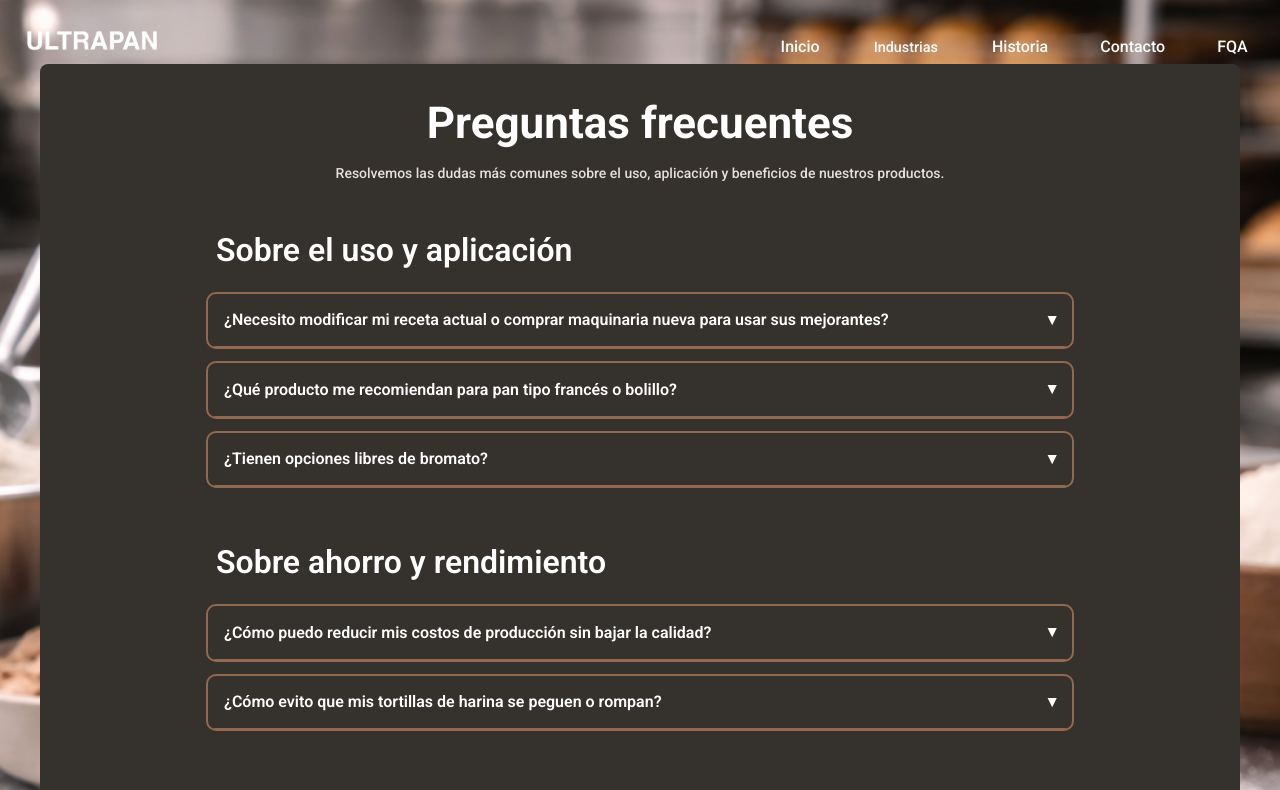
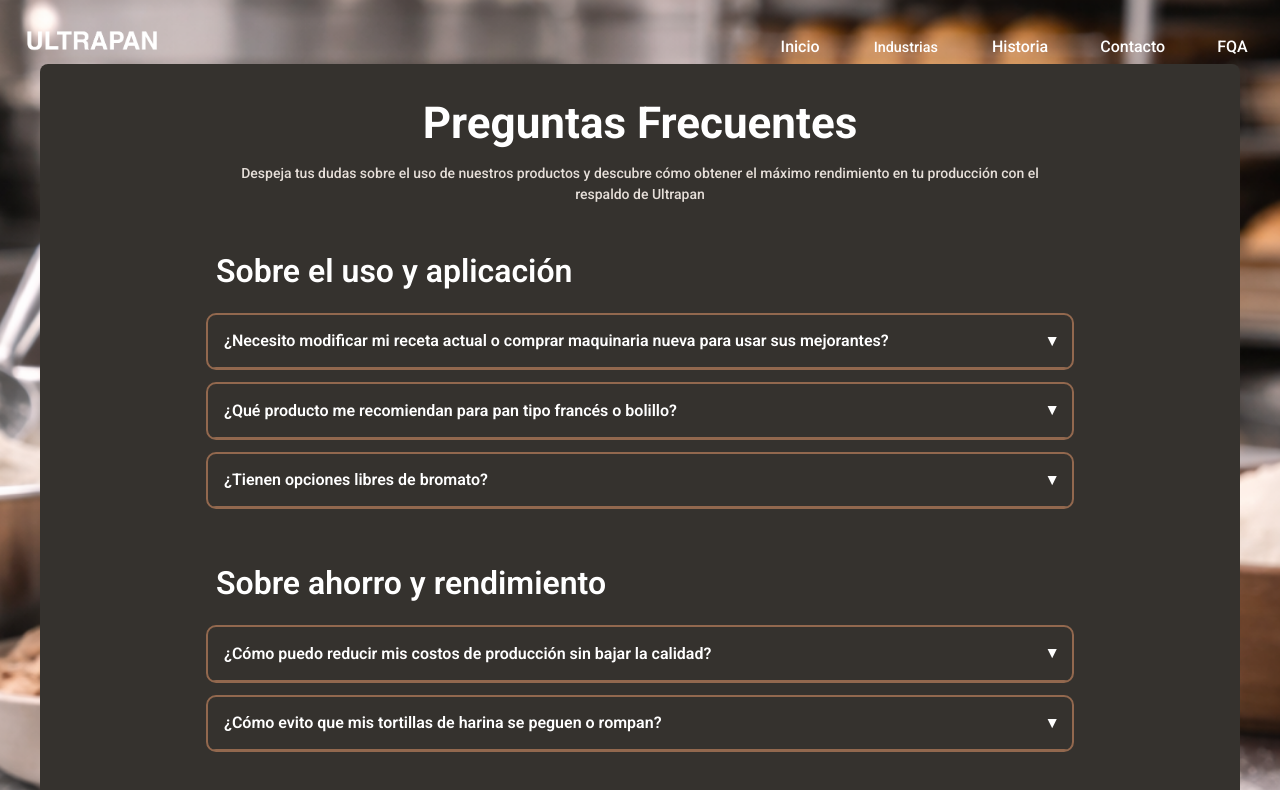
Before and after one commit to Dn96Wolf/ULTRAPAN_LANDING, a Next.js app: page /FAQ in a window 1280 px wide. Shown: the top 790 px of the page. Built offline with nearby package versions, Linux system fonts and the light colour scheme.

Commit message:
change copys and add space on main content

```diff
--- a/src/app/FAQ/page.tsx
+++ b/src/app/FAQ/page.tsx
@@ -1,6 +1,4 @@
-import { FAQ_SECTIONS } from "../../utils/constants";
-import Accordion from "@/components/ui/Accordion";
-import styles from "./faq.module.css";
+import FQAPage from "@/pages/Fqapage";
 
 export const metadata = {
   title: "Preguntas frecuentes | Ultrapan",
@@ -9,38 +7,5 @@ export const metadata = {
 };
 
 export default function Page() {
-
-  return (
-      <main className={styles.page}>
-    {/* Hero */}
-
-    <section className={styles.container}>
-     <section className={styles.hero}>
-      <h1>Preguntas frecuentes</h1>
-      <p>
-        Resolvemos las dudas más comunes sobre el uso, aplicación y beneficios
-        de nuestros productos.
-      </p>
-    </section>
-
-    {/* Contenido */}
-    <section className={styles.content}>
-      {FAQ_SECTIONS.map((section) => (
-        <div key={section.title} className={styles.section}>
-          <h2 className={styles.sectionTitle}>{section.title}</h2>
-
-          <Accordion
-            items={section.items.map((item) => ({
-              title: item.question,
-              content: item.answer,
-            }))}
-          />
-        </div>
-      ))}
-    </section>
-    </section>
-
-  </main>
-  )
-
+  return <FQAPage />;
 }
--- a/src/components/layout/Footer.tsx
+++ b/src/components/layout/Footer.tsx
@@ -24,7 +24,7 @@ const footerElements: FooterElement[] = [
   {
     title: "",
     image: "/assets/images/logo.png",
-    text: "Visitanos para concer más acerca de nosotros y del resto de las lineas de productos",
+    text: "Nuestra calidad tiene un origen. Visita Eziquim para conocer la ciencia y el respaldo técnico detrás de cada uno de nuestros productos",
     textColor: "",
     link: "https://enziquim.com",
     icons: [],
--- a/src/components/ui/Accordion.tsx
+++ b/src/components/ui/Accordion.tsx
@@ -1,11 +1,11 @@
-'use client';
+"use client";
 
-import { useId, useState } from 'react';
-import styles from './Accordion.module.css';
+import { useId, useState } from "react";
+import styles from "./Accordion.module.css";
 
 export type AccordionItem = {
   title: string;
-  content: React.ReactNode;
+  content: string[];
 };
 
 type AccordionProps = {
@@ -17,12 +17,12 @@ type AccordionProps = {
 export default function Accordion({
   items,
   allowMultipleOpen = false,
-  defaultOpenIndex = -1
+  defaultOpenIndex = -1,
 }: AccordionProps) {
   const baseId = useId();
 
   const [openIndexes, setOpenIndexes] = useState<number[]>(
-    defaultOpenIndex >= 0 ? [defaultOpenIndex] : []
+    defaultOpenIndex >= 0 ? [defaultOpenIndex] : [],
   );
 
   const isOpen = (index: number) => openIndexes.includes(index);
@@ -32,7 +32,9 @@ export default function Accordion({
       const currentlyOpen = prev.includes(index);
 
       if (allowMultipleOpen) {
-        return currentlyOpen ? prev.filter((i) => i !== index) : [...prev, index];
+        return currentlyOpen
+          ? prev.filter((i) => i !== index)
+          : [...prev, index];
       }
 
       // Solo uno abierto
@@ -59,7 +61,10 @@ export default function Accordion({
                 onClick={() => toggle(index)}
               >
                 <span className={styles.title}>{item.title}</span>
-                <span className={`${styles.chevron} ${open ? styles.chevronOpen : ''}`} aria-hidden="true">
+                <span
+                  className={`${styles.chevron} ${open ? styles.chevronOpen : ""}`}
+                  aria-hidden="true"
+                >
                   ▾
                 </span>
               </button>
@@ -69,9 +74,13 @@ export default function Accordion({
               id={panelId}
               role="region"
               aria-labelledby={buttonId}
-              className={`${styles.panel} ${open ? styles.panelOpen : ''}`}
+              className={`${styles.panel} ${open ? styles.panelOpen : ""}`}
             >
-              <div className={styles.content}>{item.content}</div>
+              <div className={styles.content}>
+                {item.content.map((e) => (
+                  <p key={e}>{e}</p>
+                ))}
+              </div>
             </div>
           </div>
         );
--- a/src/i18n/messages/es.json
+++ b/src/i18n/messages/es.json
@@ -47,15 +47,17 @@
   "form.company": "Empresa",
   "form.subject": "Asunto",
   "form.messaje": "Mensaje",
-  "main.solutions": "Soluciones formuladas para procesos artesanales e industriales",
+  "main.solutions": "Identifica el flujo que mejor se adapta a tus necesidades y potencializa tus resultados con Ultrapan",
   "main.industrial": "Panificación Industrial",
   "main.industrialSubtitle": "Formulaciones especializadas para procesos estandarizados.",
   "main.craftMaker": "Panificación Artesanal",
   "main.craftMakerSubtitle": "Calidad y frescura que acompañan tu proceso artesanal.",
-  "main.knowAboutUs": "Conoce nuestra linea de productos",
+  "main.knowAboutUs": "Explora nuestra gama de mejorantes de alto rendimiento y encuentra el aliado perfecto para cada una de tus creaciones",
   "craftmaker.listPorduct": "Conoce nuestros mejorantes enfocados en procesos artesanales y sus grandes beneficios.",
   "btn.knowMore": "Conoce más",
   "industrial.title": "PANIFICACIÓN INDUSTRIAL",
   "industrial.subtitle": " Soluciones de alto rendimiento para líneas continuas, larga vida y cadenas de frío.",
-  "industrial.listPorduct": "Conoce nuestros mejorantes enfocados en procesos industriales y sus grandes beneficios."
+  "industrial.listPorduct": "Conoce nuestros mejorantes enfocados en procesos industriales y sus grandes beneficios.",
+  "fqa.title": "Preguntas Frecuentes",
+  "fqa.subtitle": "Despeja tus dudas sobre el uso de nuestros productos y descubre cómo obtener el máximo rendimiento en tu producción con el respaldo de Ultrapan"
 }
--- /dev/null
+++ b/src/pages/Fqapage.tsx
@@ -0,0 +1,35 @@
+"use client"
+
+import { FAQ_SECTIONS } from "@/utils/constants";
+import Accordion from "@/components/ui/Accordion";
+import styles from "./faq.module.css";
+
+import { t } from "@/i18n";
+
+export default function FQAPage() {
+  return (
+    <main className={styles.page}>
+      <section className={styles.container}>
+        <section className={styles.hero}>
+          <h1>{t("fqa.title")}</h1>
+          <p>{t("fqa.subtitle")}</p>
+        </section>
+
+        <section className={styles.content}>
+          {FAQ_SECTIONS.map((section) => (
+            <div key={section.title} className={styles.section}>
+              <h2 className={styles.sectionTitle}>{section.title}</h2>
+
+              <Accordion
+                items={section.items.map((item) => ({
+                  title: item.question,
+                  content: item.answer,
+                }))}
+              />
+            </div>
+          ))}
+        </section>
+      </section>
+    </main>
+  );
+}
--- a/src/utils/constants.ts
+++ b/src/utils/constants.ts
@@ -487,7 +487,7 @@ export const FAQ_SECTIONS: FAQSection[] = [
         question:
           "¿Necesito modificar mi receta actual o comprar maquinaria nueva para usar sus mejorantes?",
         answer: [
-          "No. La mayoría de nuestros productos, como Ultrapan C+ y Ultrapan G+, están diseñados para actuar sobre tu proceso base sin modificarlo. Funcionan perfectamente tanto en procesos artesanales directos como en aquellos sin cámaras de fermentación controlada.",
+          "Nuestros mejorantes están diseñados para actuar sobre tu proceso base sin modificarlo. Funcionan perfectamente tanto en procesos artesanales directos como en aquellos sin cámaras de fermentación controlada.",
         ],
       },
       {
```
Also changed, not shown: src/app/page.module.css (+6 -3 lines), src/pages/HomePage.tsx (+5 -3 lines), src/pages/faq.module.css (renamed from src/app/FAQ/faq.module.css).
